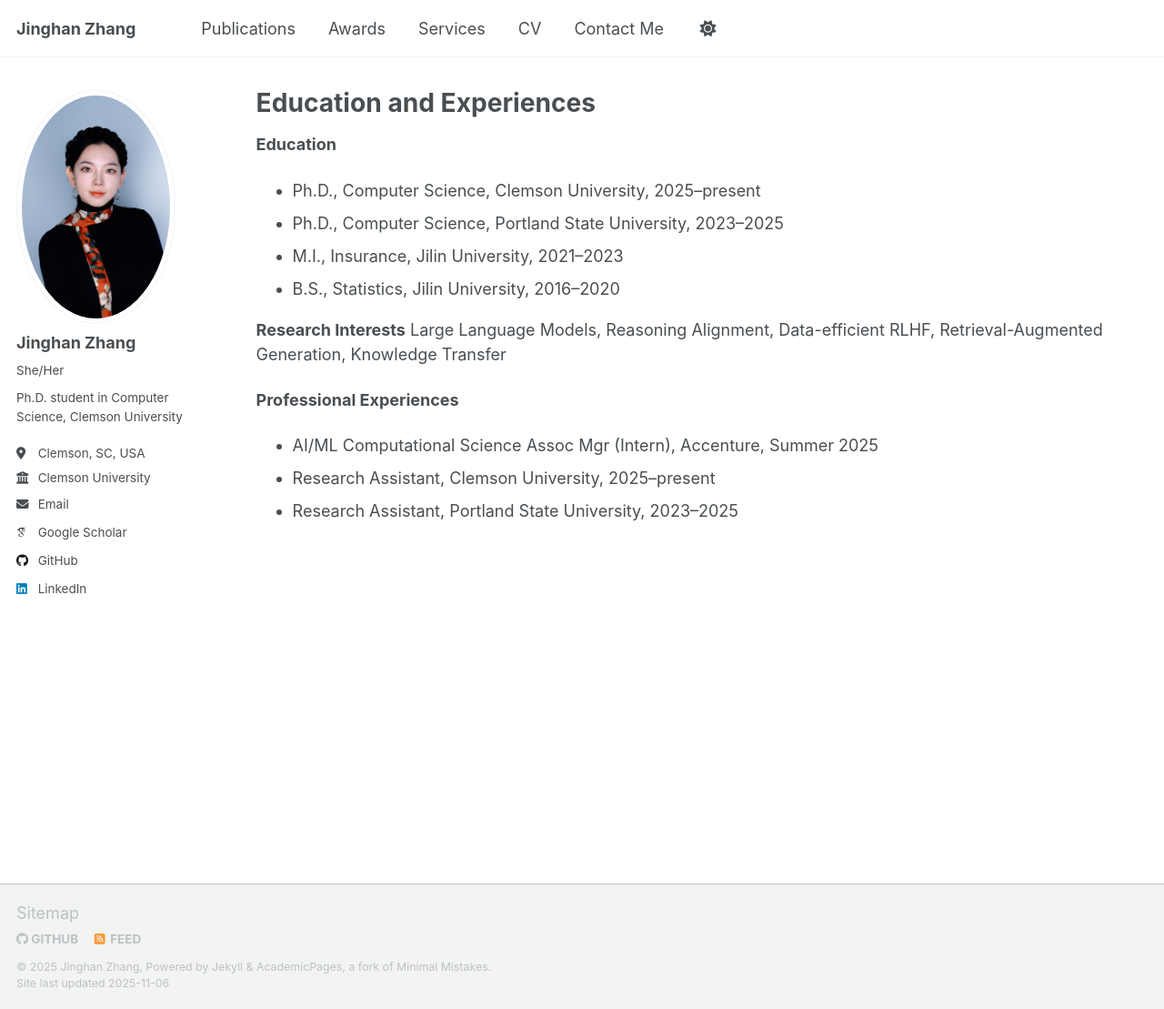
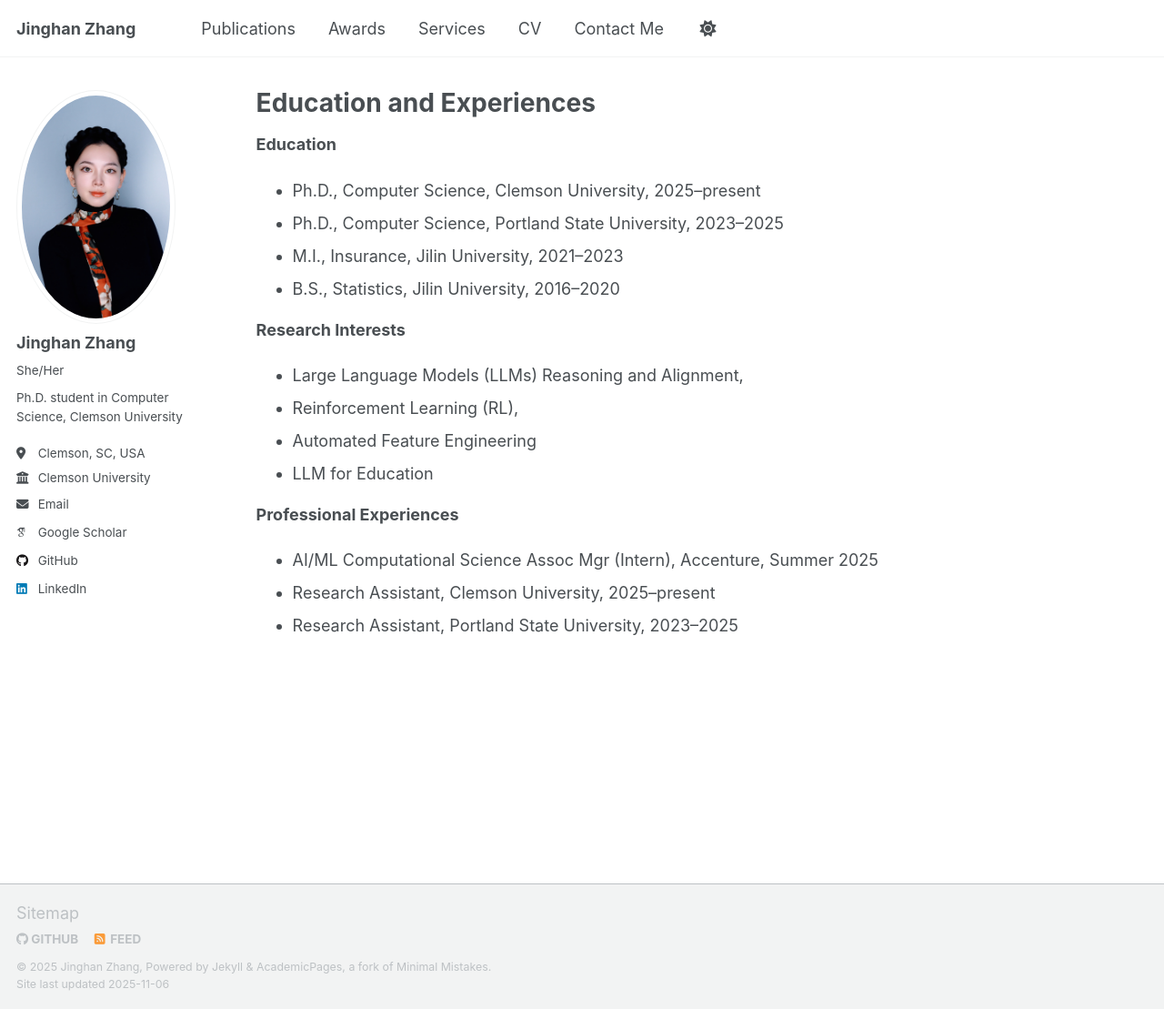
Before and after one commit to jinghanzhang1998/jinghanzhang1998.github.io, a Jekyll site: the page built from _pages/cv.md, in a window 1280 px wide and 1109 px high. Shown: the whole window at 91% size. Built offline with Jekyll 4.4.1, drawn with Linux system fonts in a browser that asks for light colours; some web fonts are replaced; a script that is not in the unit is left out.

Commit message:
Revise research interests in CV
Updated research interests to include specific areas of focus.

```diff
--- a/_pages/cv.md
+++ b/_pages/cv.md
@@ -16,7 +16,10 @@ author_profile: true
 - B.S., Statistics, Jilin University, 2016–2020
 
 **Research Interests**
-Large Language Models, Reasoning Alignment, Data-efficient RLHF, Retrieval-Augmented Generation, Knowledge Transfer
+- Large Language Models (LLMs) Reasoning and Alignment,
+- Reinforcement Learning (RL),
+- Automated Feature Engineering
+- LLM for Education
 
 **Professional Experiences**
 - AI/ML Computational Science Assoc Mgr (Intern), Accenture, Summer 2025
```
